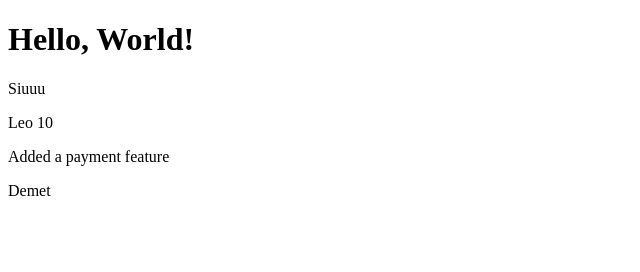
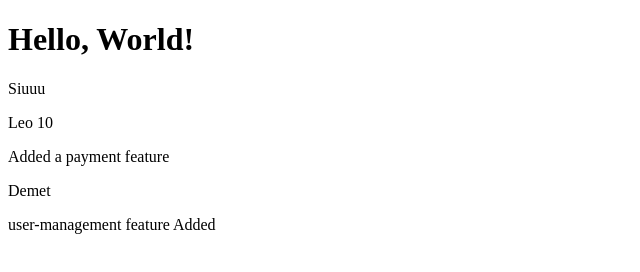
Before and after one commit to gitlearn1100/git-test, a plain HTML site: page index.html in a window 1280 px wide. Shown: the whole page, without its empty margins (0-640 px from the left). Drawn offline with Linux system fonts and the light colour scheme.

Commit message:
Impliment user mangement

```diff
--- a/index.html
+++ b/index.html
@@ -25,5 +25,11 @@
 
     </div>
 
+    <div>
+        user-management feature Added
+    </div>
+
+
+
 </body>
 </html>
```
